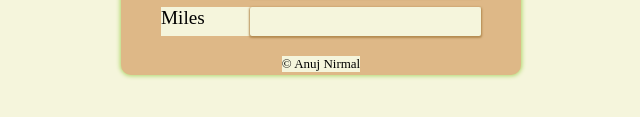
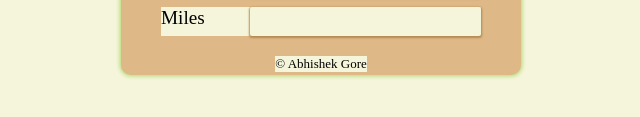
Before and after one commit to abhigore/Task-1-Unit-Converter-Codeclause-, a plain HTML site: page index.html in a window 1280 px wide. Shown: the part 517-634 px from the top of the page, 319-959 px from the left. Drawn offline with Linux system fonts and the light colour scheme.

Commit message:
Update index.html

```diff
--- a/index.html
+++ b/index.html
@@ -34,7 +34,7 @@
         </div>
         <div class="name">
 
-            <label for="name">© Anuj Nirmal</label>
+            <label for="name">© Abhishek Gore </label>
         </div>
 
     </div>
```
